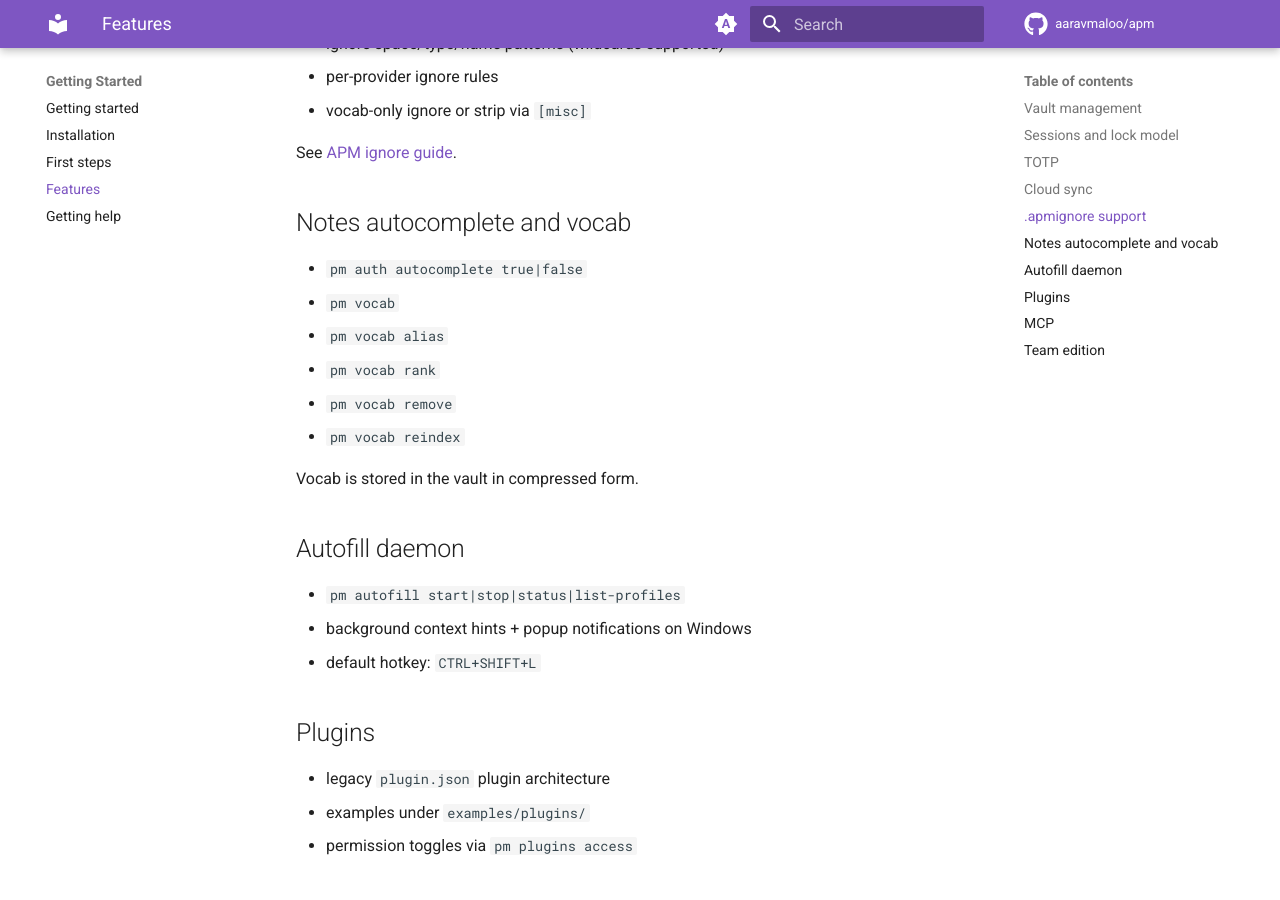
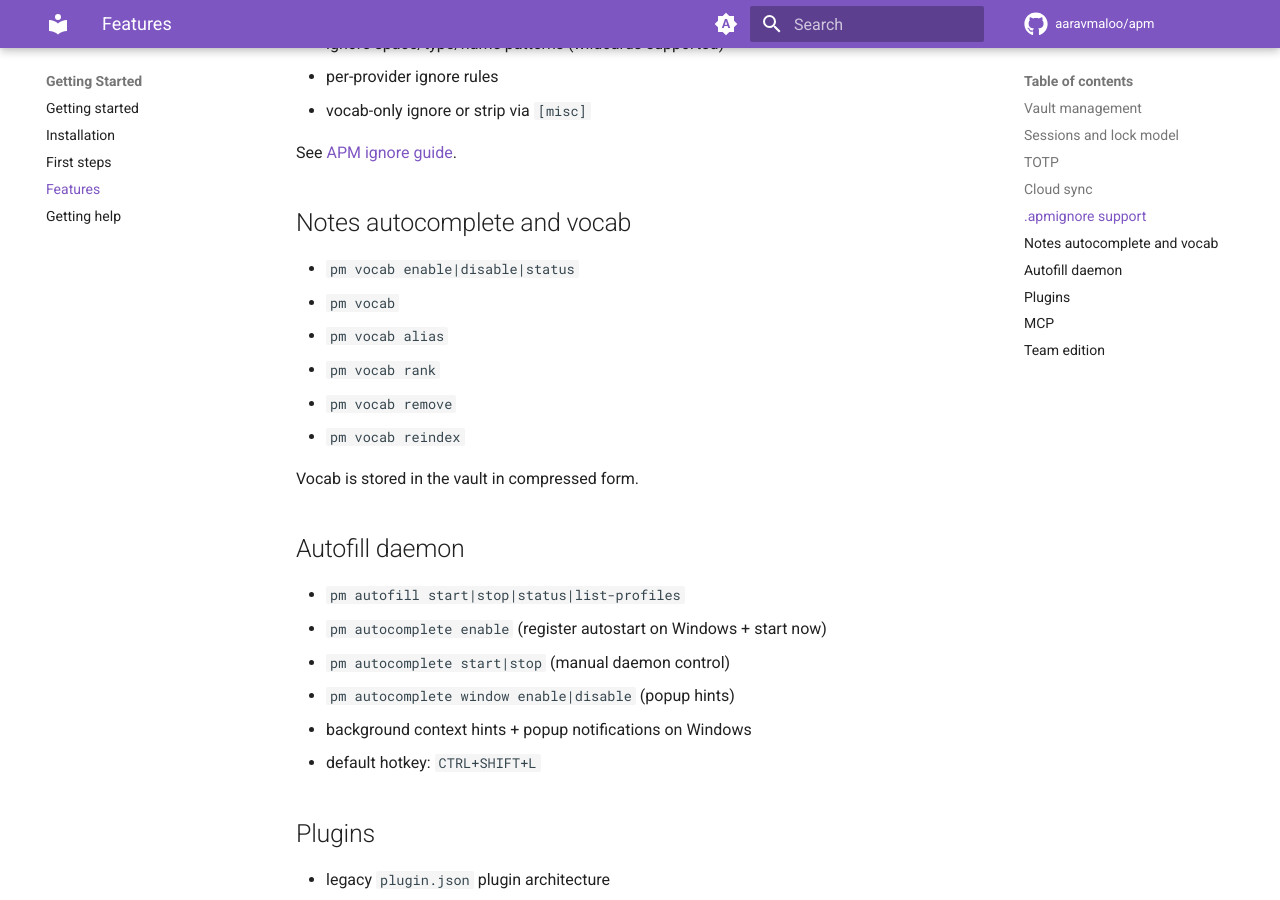
Before and after one commit to aaravmaloo/apm, an MkDocs documentation site: the page built from docs/getting-started/features.md, in a window 1280 px wide and 900 px high, scrolled down 1266 px. Built offline with MkDocs 1.6.1 and Material for MkDocs 9.7.7, drawn with Linux system fonts in a browser that asks for light colours; comment, search, counter and statistics services are not loaded.

Commit message:
chore: update docs/getting-started/features.md

```diff
--- a/docs/getting-started/features.md
+++ b/docs/getting-started/features.md
@@ -44,7 +44,7 @@
 
 ## Notes autocomplete and vocab
 
-- `pm auth autocomplete true|false`
+- `pm vocab enable|disable|status`
 - `pm vocab`
 - `pm vocab alias`
 - `pm vocab rank`
@@ -56,6 +56,9 @@
 ## Autofill daemon
 
 - `pm autofill start|stop|status|list-profiles`
+- `pm autocomplete enable` (register autostart on Windows + start now)
+- `pm autocomplete start|stop` (manual daemon control)
+- `pm autocomplete window enable|disable` (popup hints)
 - background context hints + popup notifications on Windows
 - default hotkey: `CTRL+SHIFT+L`
 
```
